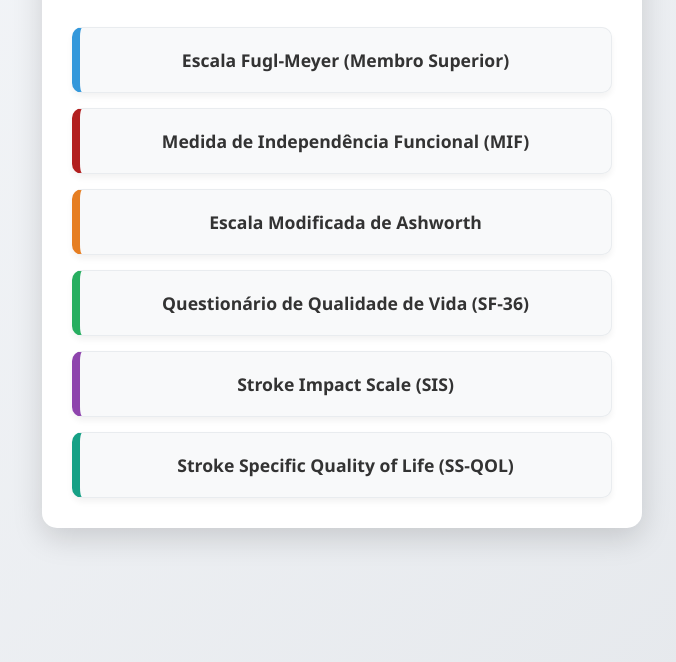
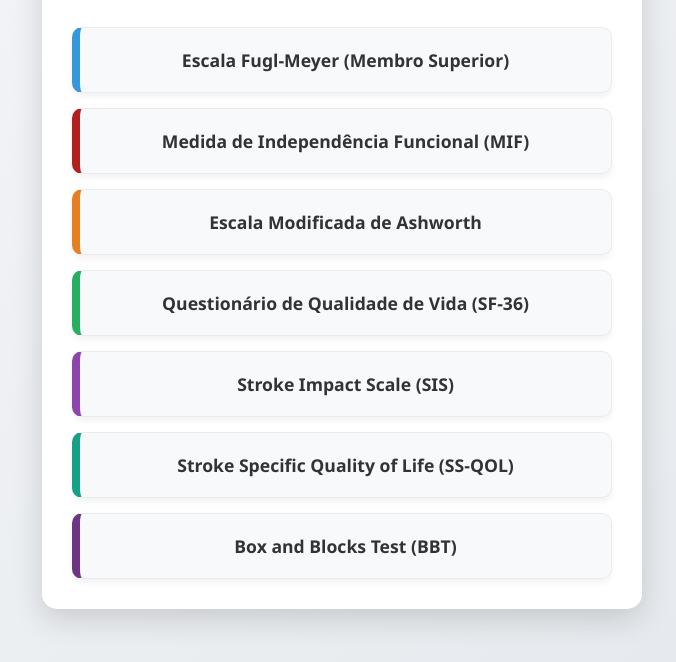
Before and after one commit to barretogabe/Escalas-LANA, a plain HTML site: page index.html in a window 1280 px wide. Shown: the part 218-880 px from the top of the page, without its empty margins (298-974 px from the left). Drawn offline with Linux system fonts and the light colour scheme.

Commit message:
Update index.html

```diff
--- a/index.html
+++ b/index.html
@@ -68,6 +68,7 @@
         .btn-sf36 { border-left: 8px solid #27ae60; }
         .btn-sis { border-left: 8px solid #8e44ad; }
         .btn-ssqol { border-left: 8px solid #16a085; }
+        .btn-bbt { border-left: 8px solid #6c3483; } /* Cor roxa para o BBT */
     </style>
 </head>
 <body>
@@ -96,6 +97,9 @@
             <a href="SS_QOL_final.html" class="scale-btn btn-ssqol">
                 Stroke Specific Quality of Life (SS-QOL)
             </a>
+            <a href="BBT_final.html" class="scale-btn btn-bbt">
+                Box and Blocks Test (BBT)
+            </a>
         </div>
     </div>
 </body>
```
